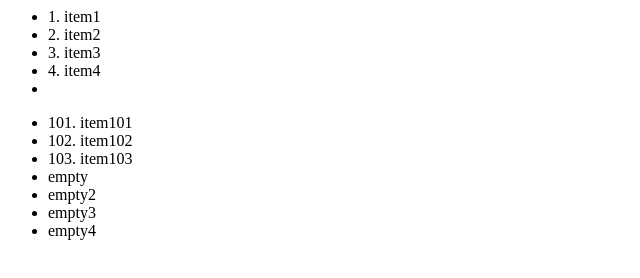
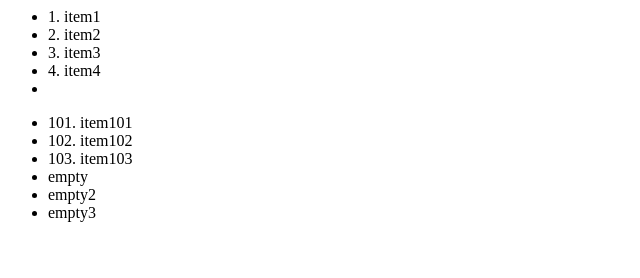
Before and after one commit to mr-penpen/opentutorials_git_penpen, a plain HTML site: page index.html in a window 1280 px wide. Shown: the full height of the page, 0-640 px from the left. Drawn offline with Linux system fonts and the light colour scheme.

Commit message:
empty4 item delete

```diff
--- a/index.html
+++ b/index.html
@@ -20,7 +20,6 @@
 			<li>empty</li>
 			<li>empty2</li>
 			<li>empty3</li>
-			<li>empty4</li>
 		</ul>
 	</div>
 </body>
```
